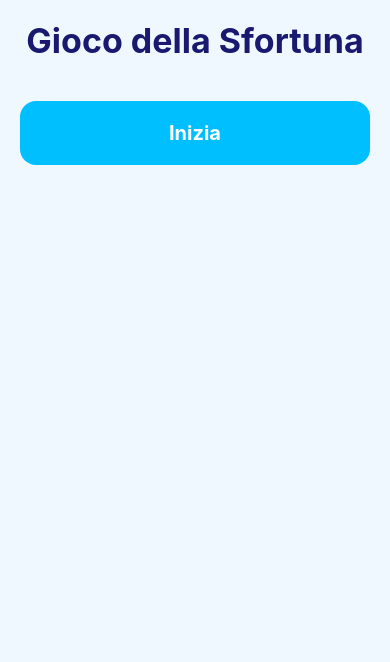
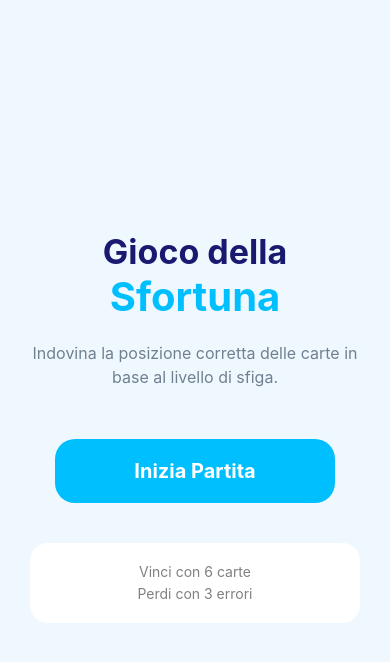
Before and after one commit to Alerux009/Gioco_finale_sfortuna, a React Native app: screen / in a window 390 px wide. Shown: the top 662 px of the page. Built offline with nearby package versions, Linux system fonts and the light colour scheme.

Commit message:
Modifiche grafica schermata Home per adattarla allo smartphone

```diff
--- a/App.js
+++ b/App.js
@@ -6,10 +6,6 @@ import {
   TouchableOpacity,
   ScrollView,
 } from 'react-native';
-
-const dbsm_temp = {
-  gioco: 'Gioco della Sfortuna',
-};
 
 export default function App() {
   const [schermata, setSchermata] = useState('home');
@@ -47,7 +43,7 @@ export default function App() {
 
   function conferma() {
     if (posScelta === null) {
-      setMessaggio('⚠️ Seleziona una posizione');
+      setMessaggio(' Seleziona una posizione');
       return;
     }
 
@@ -68,7 +64,7 @@ export default function App() {
         (a, b) => a.sfiga - b.sfiga
       );
 
-      setMessaggio('✅ Posizione corretta');
+      setMessaggio(' Posizione corretta');
 
       setMostraSfiga(true);
 
@@ -83,7 +79,7 @@ export default function App() {
 
       setErrori(nuoviErrori);
 
-      setMessaggio(`❌ Sbagliato! Sfiga: ${cartaCorrente.sfiga}`);
+      setMessaggio(` Sbagliato! Sfiga: ${cartaCorrente.sfiga}`);
 
       setMostraSfiga(true);
 
@@ -93,7 +89,7 @@ export default function App() {
       }
     }
 
-    // CAMBIA SEMPRE CARTA
+
     const [prossima] = prendiCarte([...idUsati, cartaCorrente.id], 1);
 
     if (prossima) {
@@ -114,20 +110,52 @@ export default function App() {
       <SafeAreaView
         style={{
           flex: 1,
-          justifyContent: 'center',
-          padding: 20,
           backgroundColor: 'aliceblue',
         }}>
-        <ScrollView>
+        <View
+          style={{
+            flex: 1,
+            justifyContent: 'center',
+            alignItems: 'center',
+            padding: 30,
+          }}>
+          <Text
+            style={{
+              fontSize: 50,
+              marginBottom: 10,
+            }}></Text>
+
           <Text
             style={{
               fontSize: 34,
               textAlign: 'center',
-              marginBottom: 40,
               fontWeight: 'bold',
               color: 'midnightblue',
             }}>
-            Gioco della Sfortuna
+            Gioco della
+          </Text>
+
+          <Text
+            style={{
+              fontSize: 40,
+              textAlign: 'center',
+              fontWeight: 'bold',
+              color: 'deepskyblue',
+              marginBottom: 20,
+            }}>
+            Sfortuna
+          </Text>
+
+          <Text
+            style={{
+              textAlign: 'center',
+              fontSize: 16,
+              color: 'slategray',
+              marginBottom: 50,
+              lineHeight: 24,
+            }}>
+            Indovina la posizione corretta delle carte in base al livello di
+            sfiga.
           </Text>
 
           <TouchableOpacity
@@ -135,7 +163,8 @@ export default function App() {
             style={{
               backgroundColor: 'deepskyblue',
               padding: 20,
-              borderRadius: 16,
+              borderRadius: 20,
+              width: '85%',
             }}>
             <Text
               style={{
@@ -144,10 +173,29 @@ export default function App() {
                 fontSize: 20,
                 fontWeight: 'bold',
               }}>
-              Inizia
+              Inizia Partita
             </Text>
           </TouchableOpacity>
-        </ScrollView>
+
+          <View
+            style={{
+              marginTop: 40,
+              backgroundColor: 'white',
+              padding: 18,
+              borderRadius: 18,
+              width: '100%',
+            }}>
+            <Text
+              style={{
+                textAlign: 'center',
+                color: 'gray',
+                lineHeight: 22,
+              }}>
+              Vinci con 6 carte{'\n'}
+              Perdi con 3 errori
+            </Text>
+          </View>
+        </View>
       </SafeAreaView>
     );
   }
@@ -375,7 +423,7 @@ export default function App() {
             color: 'crimson',
             fontWeight: 'bold',
           }}>
-          💀 Hai perso
+          Hai perso
         </Text>
 
         <TouchableOpacity
@@ -413,7 +461,7 @@ export default function App() {
             color: 'green',
             fontWeight: 'bold',
           }}>
-          🏆 Hai vinto
+          Hai vinto
         </Text>
 
         <TouchableOpacity
```
